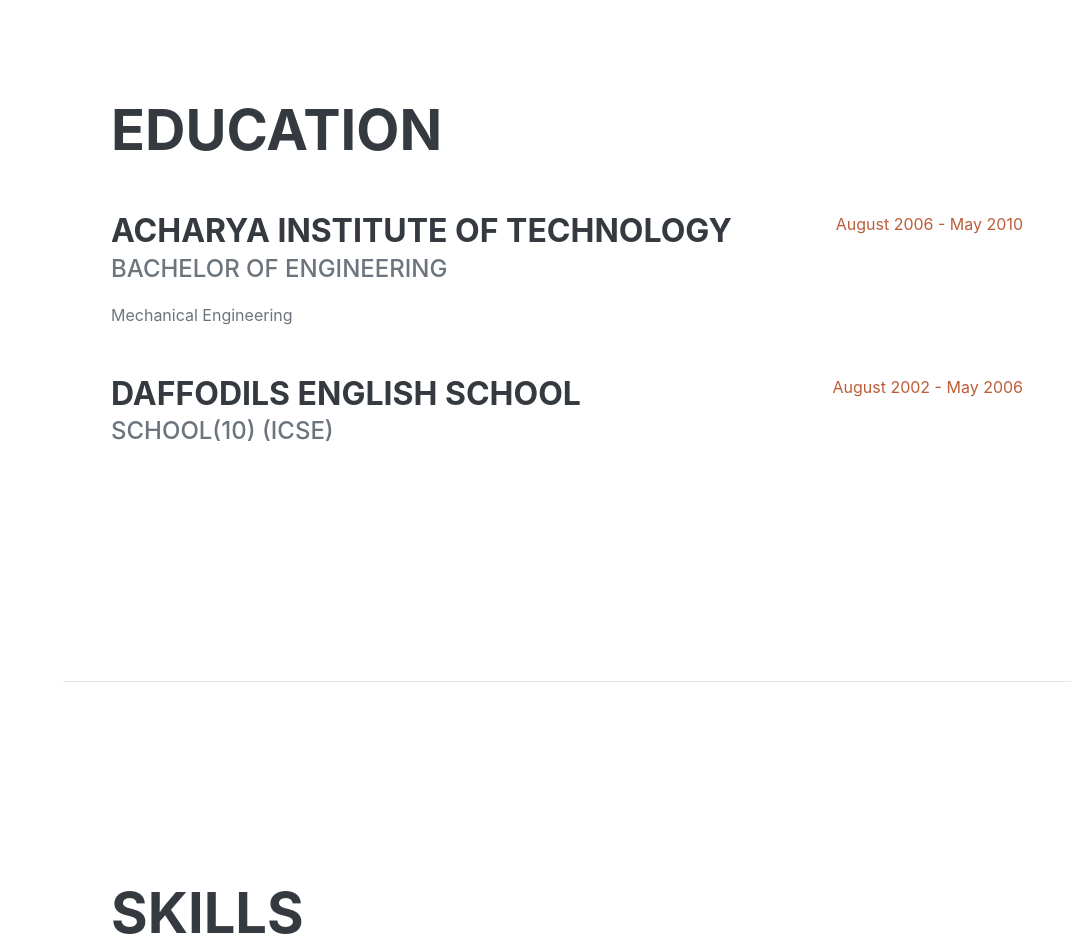
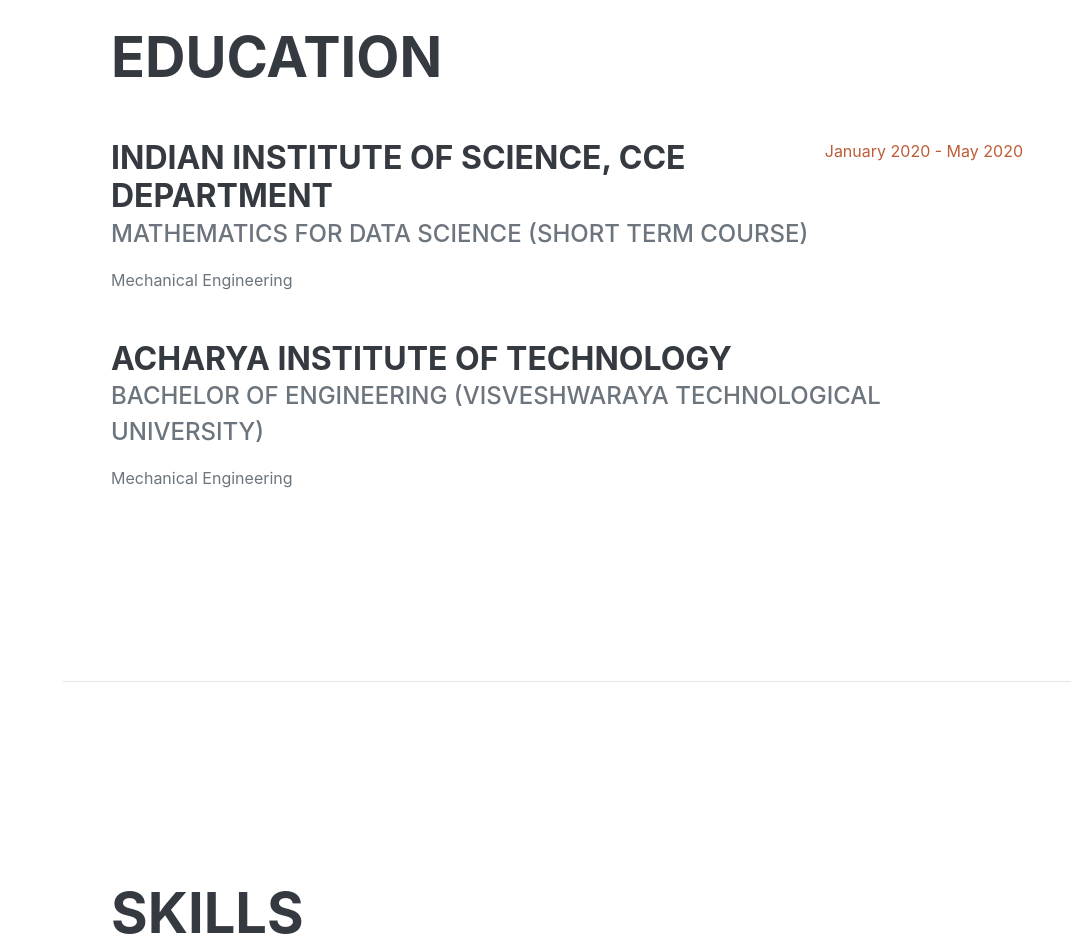
Before and after one commit to santoshapatil/santosh.github.io, a plain HTML site: page index.html in a window 1280 px wide. Shown: the part 920-1859 px from the top of the page, without its empty margins (209-1280 px from the left). Drawn offline with nearby package versions, Linux system fonts and the light colour scheme; a web font is replaced by a local one.

Commit message:
Update index.html

```diff
--- a/index.html
+++ b/index.html
@@ -66,21 +66,21 @@
                     <h2 class="mb-5">Education</h2>
                     <div class="d-flex flex-column flex-md-row justify-content-between mb-5">
                         <div class="flex-grow-1">
-                            <h3 class="mb-0">Acharya Institute of Technology</h3>
-                            <div class="subheading mb-3">Bachelor of Engineering</div>
+                            <h3 class="mb-0">Indian Institute of Science, CCE Department</h3>
+                            <div class="subheading mb-3">Mathematics for Data Science (Short Term Course)</div>
                             <div>Mechanical Engineering</div>
 
                         </div>
-                        <div class="flex-shrink-0"><span class="text-primary">August 2006 - May 2010</span></div>
+                        <div class="flex-shrink-0"><span class="text-primary">January 2020 - May 2020</span></div>
                     </div>
-                    <div class="d-flex flex-column flex-md-row justify-content-between">
+                    <div class="d-flex flex-column flex-md-row justify-content-between mb-5">
                         <div class="flex-grow-1">
-                            <h3 class="mb-0">Daffodils English School</h3>
-                            <div class="subheading mb-3">School(10) (ICSE) </div>
+                            <h3 class="mb-0">Acharya Institute of Technology</h3>
+                            <div class="subheading mb-3">Bachelor of Engineering (Visveshwaraya Technological University)</div>
+                            <div>Mechanical Engineering</div>
 
                         </div>
-                        <div class="flex-shrink-0"><span class="text-primary">August 2002 - May 2006</span></div>
-                    </div>
+
                 </div>
             </section>
             <hr class="m-0" />
```
